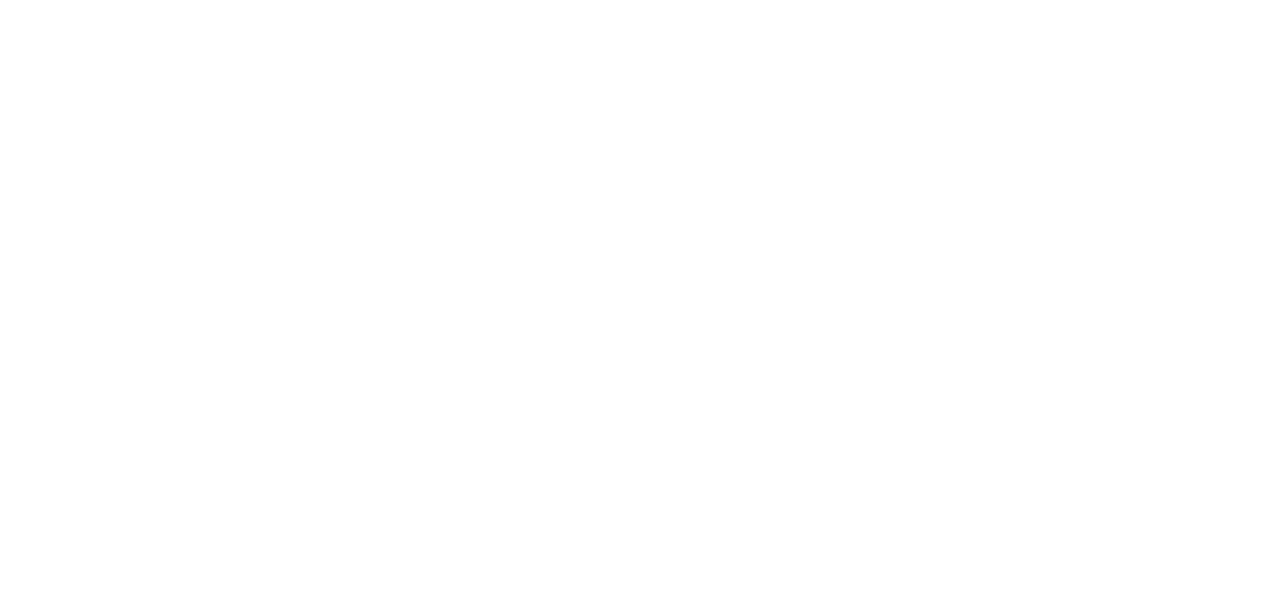
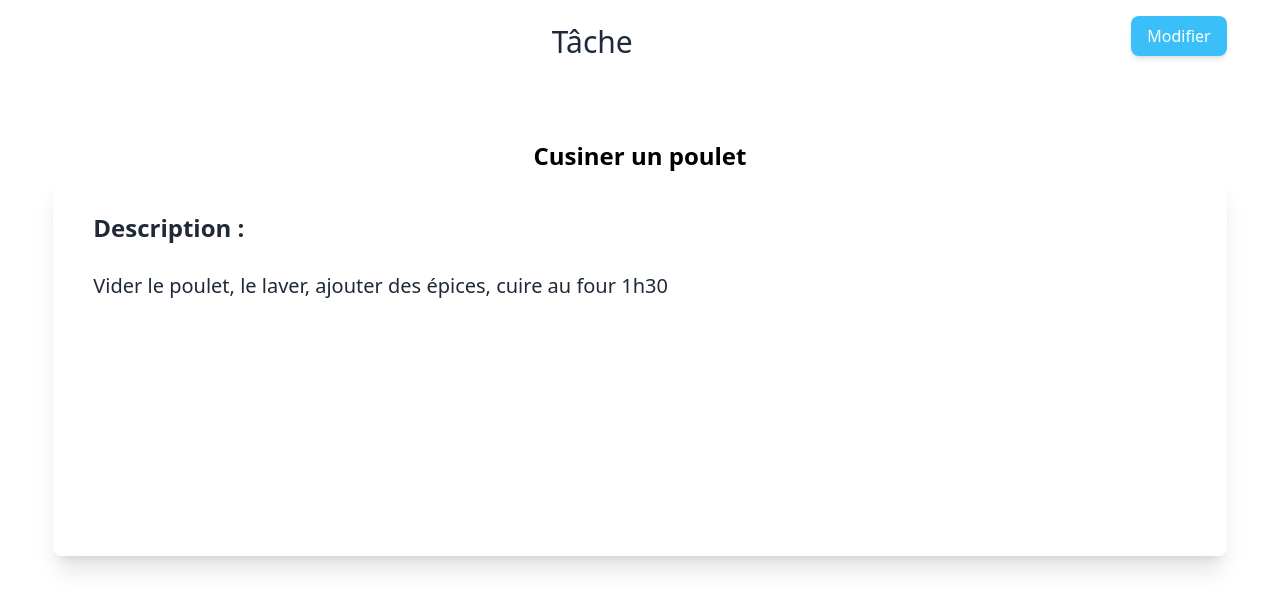
Before and after one commit to Julienjs/New_Welygo, a React (Vite) app in the folder project/: page /todo/1 in a window 1280 px wide. Before the commit this address had no page. Shown: the top 610 px of the page. Built offline with nearby package versions, Linux system fonts and the light colour scheme.

Commit message:
ajout d'une fonction qui permet de modifier une tâche

```diff
--- /dev/null
+++ b/project/src/components/Modal.jsx
@@ -0,0 +1,36 @@
+import React from 'react'
+import { useState } from 'react'
+
+const Modal = ({ setOpenModal, title, textBtn, taskTitle, taskDesc, handleSentData }) => {
+    const [error, setError] = useState("")
+
+    const handleSubmit = (e) => {
+        e.preventDefault()
+        const form = e.target
+        const elements = form.elements
+        const title = elements.title.value
+        const description = elements.description.value
+        console.log(title);
+        handleSentData(title, description, setError)
+
+    }
+
+    return (
+        <div className='bg-black/30 absolute inset-0 w-full h-full flex items-center justify-center'>
+            <div className='bg-white relative w-max rounded-md p-4 shadow-lg flex flex-col items-center'>
+                <div className="absolute cursor-pointer text-2xl right-2 top-2">
+                    <ion-icon onClick={() => setOpenModal(false)} name="close-outline"></ion-icon>
+                </div>
+                <h2 className="font-semibold text-3xl mb-5">{title}</h2>
+                <small className={`${error.length > 0 && "opacity-100"} duration-300 opacity-0 text-xs text-red-600 mb-5`}>{error}</small>
+                <form onSubmit={handleSubmit} action="">
+                    <input defaultValue={taskTitle} id="title" type="text" placeholder="Votre tâche ...." className="input text-sm input-bordered w-full mb-5" />
+                    <textarea defaultValue={taskDesc} id="description" className="textarea textarea-bordered w-full" placeholder="Votre description ..."></textarea>
+                    <button type='submit' className="bg-accent rounded-lg px-3 py-2 text-white w-full mt-5">{textBtn}</button>
+                </form>
+            </div>
+        </div>
+    )
+}
+
+export default Modal
--- a/project/src/components/Title.jsx
+++ b/project/src/components/Title.jsx
@@ -2,7 +2,7 @@ import React from 'react'
 
 const Title = ({ text }) => {
     return (
-        <h1 className="text-slate-800 text-3xl mt-3 mx-auto">{text}</h1>
+        <h1 className="text-slate-800 text-3xl pt-3 mx-auto">{text}</h1>
     )
 }
 
--- a/project/src/components/TodoList/TaskDone.jsx
+++ b/project/src/components/TodoList/TaskDone.jsx
@@ -1,11 +1,14 @@
 import React from 'react'
+import { Link } from 'react-router-dom'
 
-const TaskDone = ({ task }) => {
+const TaskDone = ({ task, handleChange }) => {
     return (
-        <article className='p-4 relative rounded-lg bg-white shadow-lg text-black mb-3 border w-11/12 flex items-center mx-auto justify-between'>
-            <p>{task.title}</p>
+        <article className='p-4 relative cursor-pointer rounded-lg active:scale-[0.99] active:shadow-inner duration-200 bg-white shadow-xl text-black mb-3 border w-11/12 flex items-center mx-auto justify-between'>
+            <Link to={`/todo/${task.id}`} className='cursor-pointer w-full h-max p-1'>
+                <p>{task.title}</p>
+            </Link>
             <label htmlFor={task.name}>
-                <input name={task.name} type="checkbox" checked={task.state} className="checkbox checkbox-accent" />
+                <input name={task.name} type="checkbox" onChange={(e) => handleChange(e, task.id)} checked={task.state || true} className=" checkbox " />
             </label>
             <div className="absolute w-[105%] h-[0.05rem] top-1/2 left-1/2 -translate-x-1/2 -translate-y-1/2 bg-slate-800/70"></div>
         </article>
--- a/project/src/index.css
+++ b/project/src/index.css
@@ -1,3 +1,7 @@
 @tailwind base;
 @tailwind components;
 @tailwind utilities;
+
+body{
+    @apply bg-base-100 h-screen
+}
--- a/project/src/pages/DetailTodo.jsx
+++ b/project/src/pages/DetailTodo.jsx
@@ -1,29 +1,45 @@
-import React from 'react'
+import React, { useState } from 'react'
 import { Link, useParams } from 'react-router-dom'
-import { useSelector } from 'react-redux'
+import { useDispatch, useSelector } from 'react-redux'
 import Title from '../components/Title'
+import Modal from '../components/Modal'
+import { updateTask } from '../redux/TodoListSlice'
 
 
 const DetailTodo = () => {
     const tasks = useSelector(state => state.todo)
     const { id } = useParams()
+    const dispatch = useDispatch()
     const task = tasks.filter(t => t.id === Number(id))
+    const [openModal, setOpenModal] = useState(false)
+
+    const handleSentData = (title, description, setError) => {
+        title.length > 0 ?
+            dispatch(updateTask({ id, description, title })) & setOpenModal(false)
+            : setError("Veuillez assigner un titre à votre tâche")
+    }
+
 
     return (
         <div>
-            <div className="flex justify-between items-center">
-                <Title text={"Tache"} />
-                <Link to={-1}>Précedent</Link>
+            <div className="flex flex-row-reverse justify-between items-center mt-3">
+                <button onClick={() => setOpenModal(true)} className='rounded-lg shadow-md bg-info text-white px-4 py-2 active:scale-[0.99] active:shadow-inner duration-150'>Modifier</button>
+                <Title text={"Tâche"} />
+                <Link to={-1} className="text-2xl"><ion-icon name="chevron-back-outline"></ion-icon></Link>
             </div>
             {task.map((t) => (
-                <div key={t.id} className="mt-10">
-                    <h1 className="text-2xl text-center">{t.title}</h1>
-                    <div className="flex flex-col">
-                        <p className="text-xl">Description :</p>
-                        <p className="mt-2">{t.description}</p>
+                <div key={t.id} className="mt-20">
+                    <h1 className="text-2xl text-center text-black font-semibold">{t.title}</h1>
+                    <div className={`${t.state ? "bg-accent text-white" : "bg-white"} flex h-96 flex-col rounded-lg p-10 shadow-xl`}>
+                        <p className="text-2xl font-semibold mb-5">Description :</p>
+                        <p className="mt-2 text-xl">{t.description}</p>
                     </div>
+                    {openModal &&
+                        <Modal setOpenModal={setOpenModal} title={"Modifier la tâche"} textBtn={"Modifier"} taskTitle={t.title} taskDesc={t.description} handleSentData={handleSentData} />
+                    }
                 </div>
             ))}
+
         </div>
     )
 }
--- a/project/src/pages/TodoList.jsx
+++ b/project/src/pages/TodoList.jsx
@@ -1,32 +1,46 @@
 import React, { useState } from 'react'
+import { useDispatch } from 'react-redux'
 import Title from '../components/Title'
 import Tasks from '../components/TodoList/Tasks'
 import { useSelector } from 'react-redux'
 import TaskDone from '../components/TodoList/TaskDone'
-import AddTask from '../components/TodoList/AddTask'
+import Modal from '../components/Modal'
+import { addTask, toggleTask } from '../redux/TodoListSlice'
 
 const TodoList = () => {
     const tasks = useSelector(state => state.todo)
-    const taskToDo = tasks.filter(t => t.state === false)
+    const taskToDo = tasks.filter(t => t.state === false).reverse()
     const taskDone = tasks.filter(t => t.state === true)
-    const [openAddTask, setOpenAddTask] = useState(false)
+    const dispatch = useDispatch()
+    const [openModal, setOpenModal] = useState(false)
+
+
+    const handleChange = (e, id) => {
+        dispatch(toggleTask(id))
+    };
+
+    const handleSentData = (title, description, setError) => {
+        title.length > 0 ?
+            dispatch(addTask({ title, description })) & setOpenModal(false)
+            : setError("Veuillez assigner un titre à votre tâche")
+    }
 
     return (
         <div>
-            <div className="flex w-full items-center justify-between mt-3">
+            <div className="flex w-full items-center justify-between pt-3">
                 <Title text={"Liste des tâches"} />
             </div>
             <section className="mt-20 flex justify-between w-11/12 mx-auto ">
-                <div className="w-5/12 p-4 rounded-md shadow-lg">
-                    <div className="text-3xl relative">
+                <div className="w-5/12 p-4 rounded-md shadow-lg bg-white">
+                    <div className="text-3xl relative ">
                         <h2 className='text-2xl text-center mb-10 font-semibold'>Tâches à faire ({taskToDo.length})</h2>
-                        <div onClick={() => setOpenAddTask(true)} className="absolute top-0 cursor-pointer right-0">
+                        <div onClick={() => setOpenModal(true)} className="absolute top-0 cursor-pointer right-0">
                             <ion-icon name="add-outline"></ion-icon>
                         </div>
                     </div>
                     {taskToDo.length > 0 ?
                         taskToDo.map((task, item) => (
-                            <Tasks key={item} task={task} />
+                            <Tasks key={item} task={task} handleChange={handleChange} />
                         ))
                         :
                         <p className="text-center">Toutes les tâches on été réalisées ...</p>}
@@ -35,14 +49,14 @@ const TodoList = () => {
                     <h2 className='text-2xl text-center mb-10 font-semibold'>Tâches faites ({taskDone.length})</h2>
                     {taskDone.length > 0 ?
                         taskDone.map((task, item) => (
-                            <TaskDone key={item} task={task} />
+                            <TaskDone key={item} task={task} handleChange={handleChange} />
                         ))
                         :
                         <p className="text-center">Aucune tâche de faite ... pour le moment</p>}
                 </div>
             </section>
-            {openAddTask &&
-                <AddTask setOpenAddTask={setOpenAddTask} />
+            {openModal &&
+                <Modal setOpenModal={setOpenModal} title={" Ajouter une tâche"} textBtn={"Ajouter"} handleSentData={handleSentData} />
             }
         </div>
     )
--- a/project/src/redux/TodoListSlice.jsx
+++ b/project/src/redux/TodoListSlice.jsx
@@ -1,27 +1,33 @@
-import { createSlice, createAsyncThunk, configureStore } from "@reduxjs/toolkit"
+import { createSlice, configureStore } from "@reduxjs/toolkit"
 import Data from '../data/Todo.json'
+
 
 const TodoSlice = createSlice({
     name: "todo",
     initialState: Data,
     reducers: {
-        addTask: (state, action) => {
+        addTask: (state = initialState, { payload }) => {
             const newTask = {
-                id: Math.random(),
+                id: Math.floor(Math.random() * 100),
                 state: false,
-                title: action.payload,
-                description: action.payload
+                title: payload.title,
+                description: payload.description
             }
             state.push(newTask)
         },
-        toggleTask: (state, action) => {
-            const task = state.find(t => t.id === action.payload);
+        toggleTask: (state, { payload }) => {
+            const task = state.find(t => t.id === payload);
+            console.log("toggle", task.state);
             task.state = !task.state
         },
-
+        updateTask: (state, { payload }) => {
+            const task = state.find(t => t.id === Number(payload.id))
+            task.title = payload.title
+            task.description = payload.description
+        },
     }
 })
-export const { addTask, toggleTask } = TodoSlice.actions
+export const { addTask, toggleTask, updateTask } = TodoSlice.actions
 
 export const store = configureStore({
     reducer: {
--- a/project/src/router/App.jsx
+++ b/project/src/router/App.jsx
@@ -8,7 +8,7 @@ function App() {
     <div className="w-11/12 mx-auto">
       <Routes>
         <Route path="/" element={<TodoList />}></Route>
-        <Route path="/todo" element={<DetailTodo />}></Route>
+        <Route path="/todo/:id" element={<DetailTodo />} />
       </Routes>
     </div>
   )
```
Also changed, not shown: project/src/components/TodoList/AddTask.jsx (deleted, +0 -41 lines), project/src/components/TodoList/Tasks.jsx (+4 -13 lines).
